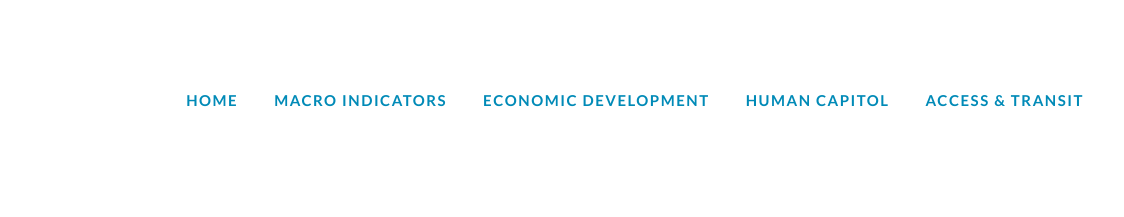
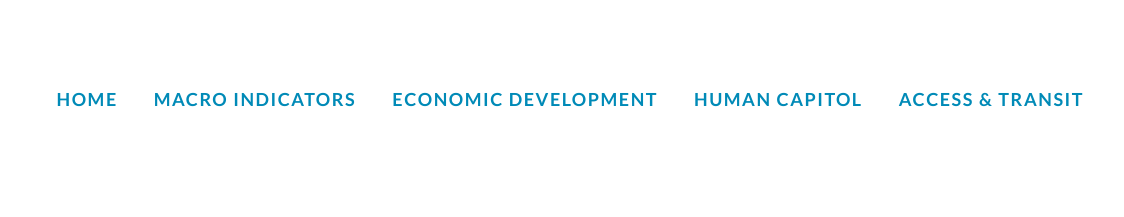
Before and after one commit to Sirius-CEI/sirius-cei, a React app: page /#/home in a window 1280 px wide. Shown: the top 217 px of the page, 156-1280 px from the left. Built offline with nearby package versions, Linux system fonts and the light colour scheme; no server answers.

Commit message:
correct font size of navigation

```diff
--- a/src/components/Nav/Nav.css
+++ b/src/components/Nav/Nav.css
@@ -37,7 +37,7 @@
   font-family: Lato;
   font-weight: 700;
   font-style: normal;
-  font-size: 15px;
+  font-size: 18px;
   margin-left: 20px;
 }
 
```
